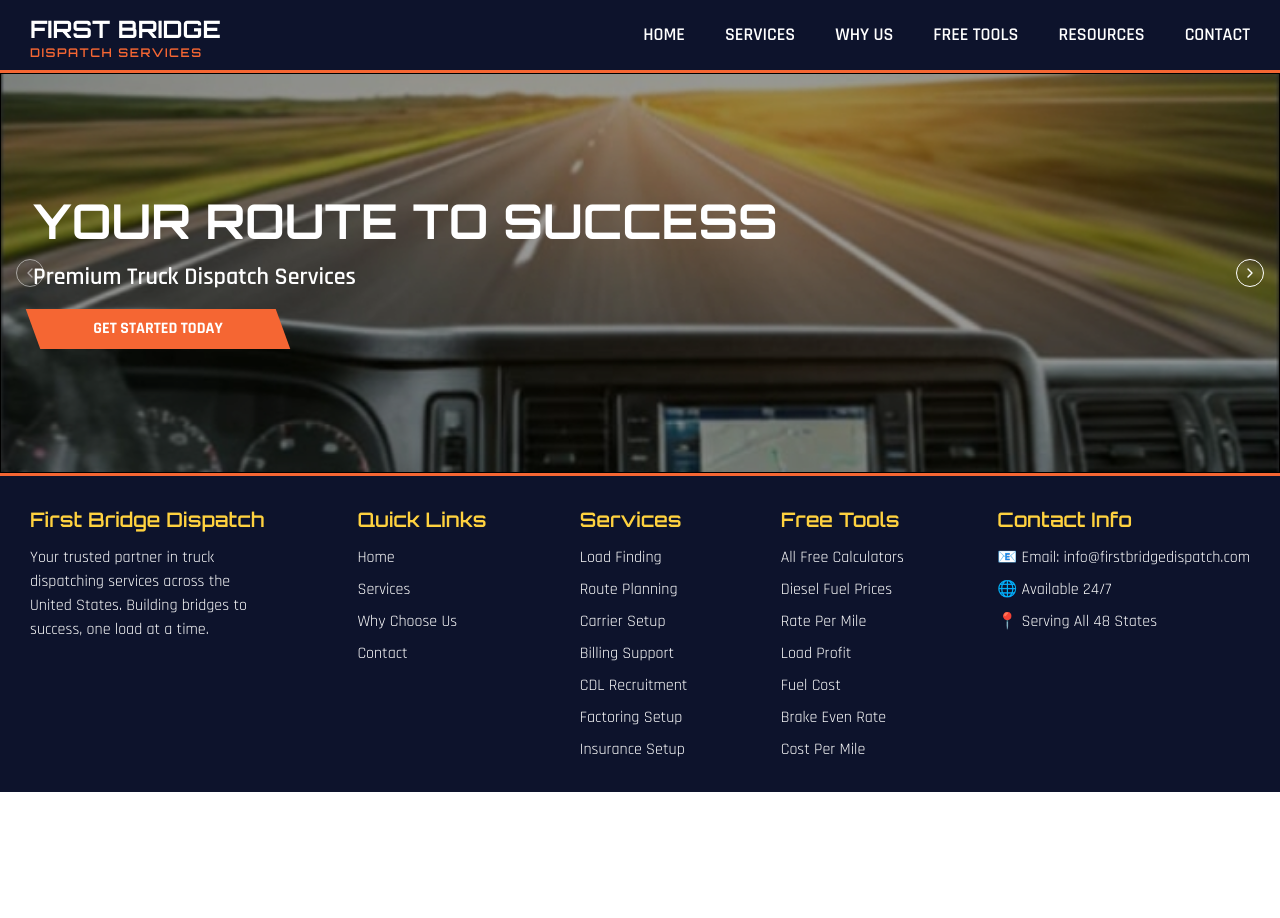
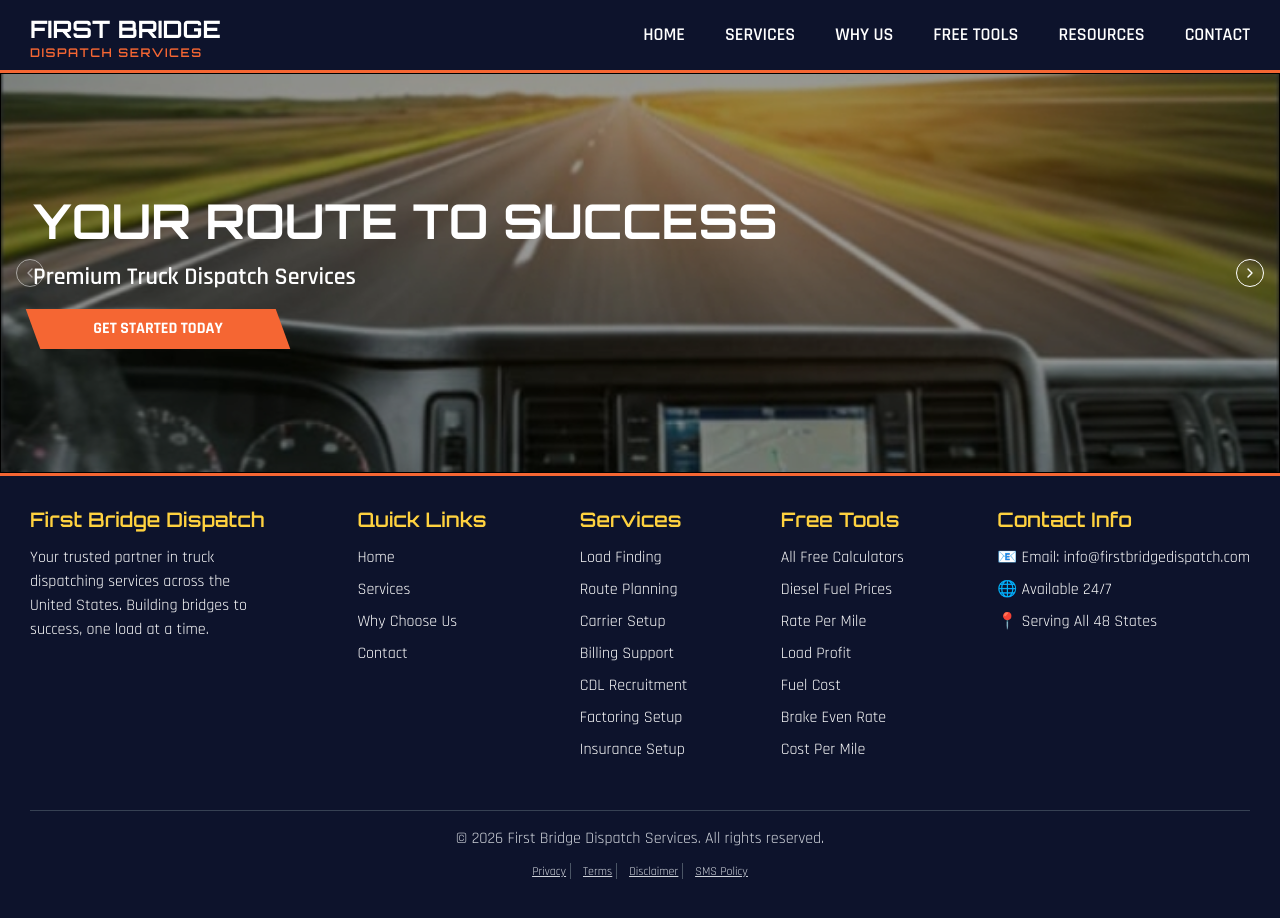
Before and after one commit to Fassam-Khan/firstbridgeus, a Next.js app: page / in a window 1280 px wide. Shown: the top 918 px of the page. Before the commit the page ends 800 px from the top, so only its background shows below. Built offline with nearby package versions, Linux system fonts and the light colour scheme.

Commit message:
changes in footer menue

```diff
--- a/component/Footer.jsx
+++ b/component/Footer.jsx
@@ -4,9 +4,9 @@ import Link from 'next/link'
 const Footer = () => {
     return (
         <footer className='bg-[var(--secondary-color)]  w-full'>
-            <div className="wrapper">
+            <div className="wrapper  ">
                 {/* Top footer  */}
-                <div className='text-white flex justify-between flex-wrap gap-3'>
+                <div className='text-white flex justify-between flex-wrap gap-3 border-b border-gray-700 !pb-12'>
                     <div className='  flex-col gap-3 hidden md:flex'>
                         <h4 className='font-[Orbitron] text-xl text-[#ffd23f] font-semibold'>First Bridge Dispatch</h4>
                         <div className='w-55'>
@@ -67,7 +67,17 @@ const Footer = () => {
 
                 </div>
                 {/* Botom Footer  */}
-                <div></div>
+                <div className='flex flex-col items-center text-gray-300 justify-center !p-4 text-center'>
+                    <div>
+                        <p>© 2026 First Bridge Dispatch Services. All rights reserved.</p>
+                    </div>
+                    <div className='flex gap-2 !mt-3 text-[12px] underline '>
+                        <Link href={'/'} className='!px-1 h-4 border-r border-gray-600'>Privacy</Link>
+                        <Link href={'/'} className='!px-1 h-4 border-r border-gray-600'>Terms</Link>
+                        <Link href={'/'} className='!px-1 h-4 border-r border-gray-600'>Disclaimer</Link>
+                        <Link href={'/'} className='!px-1 h-4 '>SMS Policy</Link>
+                    </div>
+                </div>
             </div>
         </footer>
     )
```
